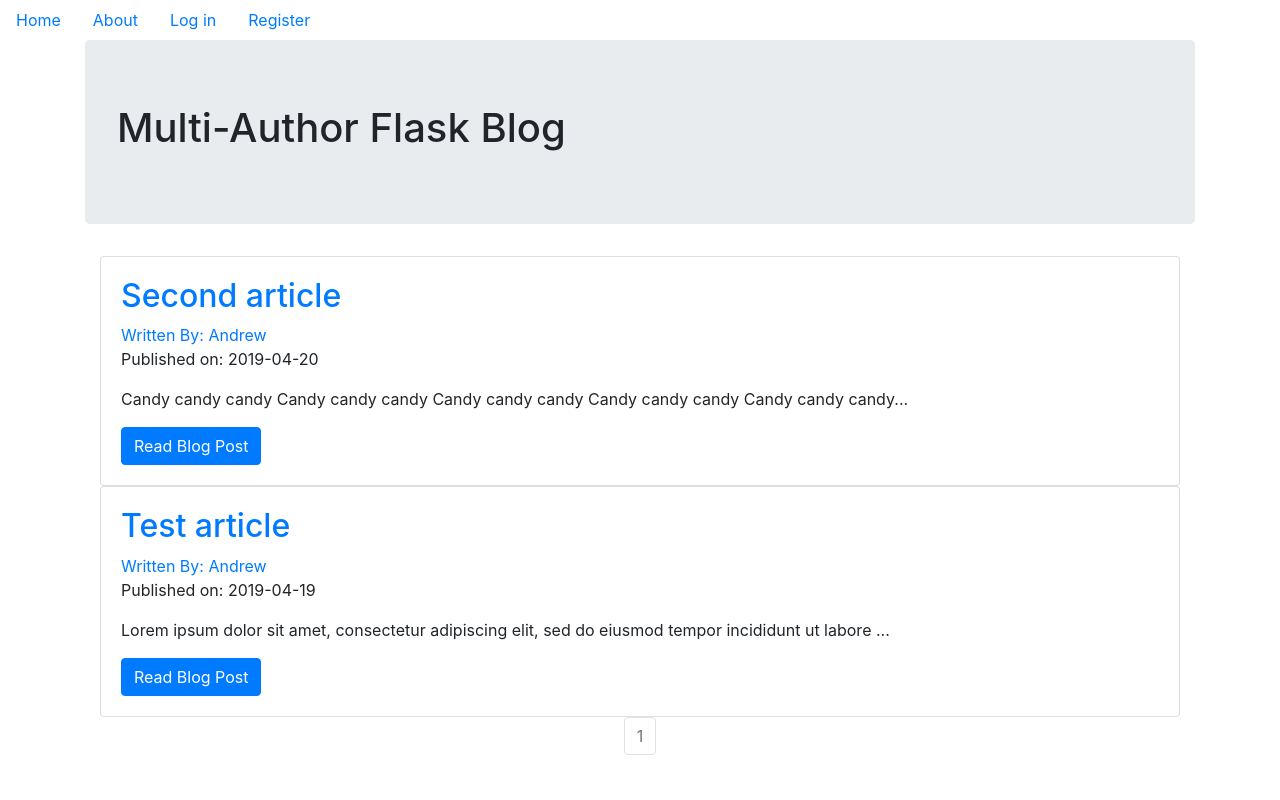
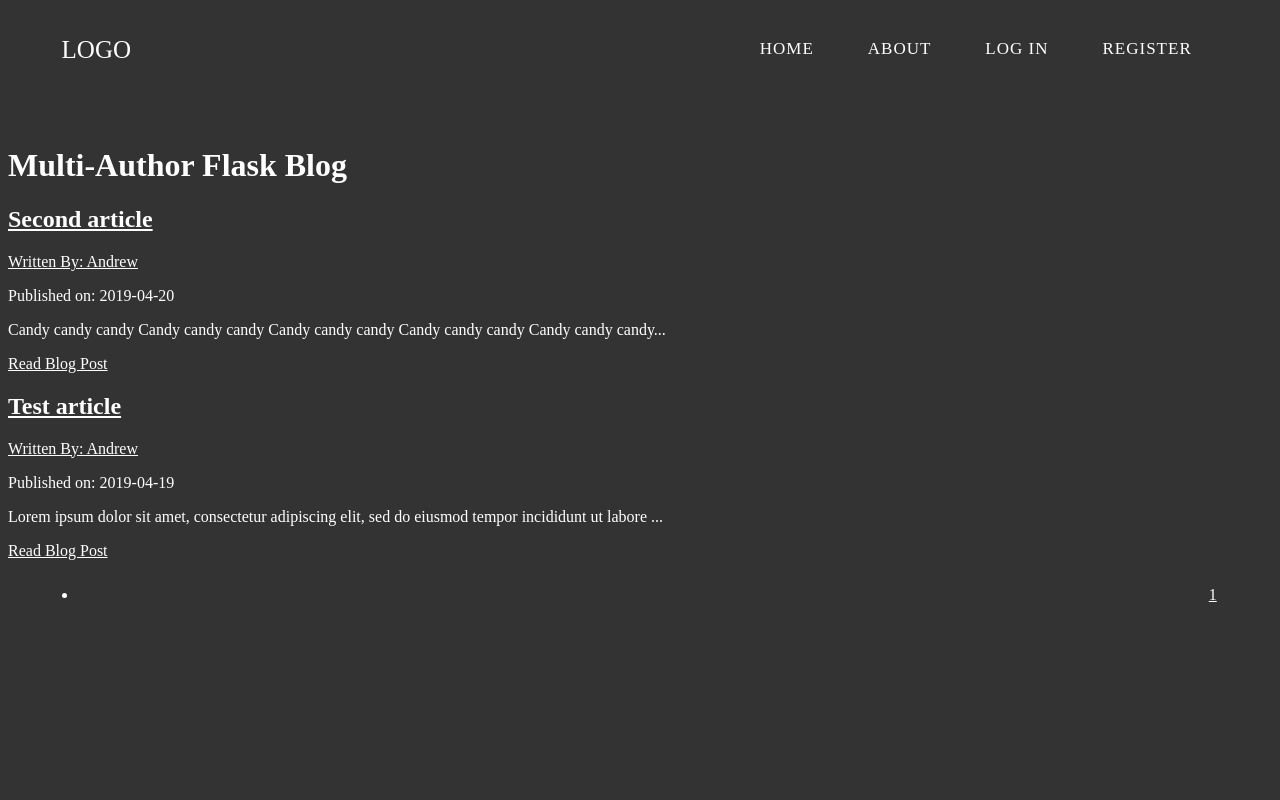
Before and after one commit to DivnychAndrii/-multi_author_blog, a Flask app: page / in a window 1280 px wide. Run offline with Flask 2, Linux system fonts and the light colour scheme; data comes from the database, SQL or seed files in the repository; some libraries are stand-ins or nearby versions.

Commit message:
Changed Nav bar and Log in window as on picture in ReadMe file

```diff
--- /dev/null
+++ b/companyblog/static/base.css
@@ -0,0 +1,56 @@
+*{
+  outline: 0;
+  box-sizing: border-box;
+  color: white;
+}
+.menu-area li a {
+  text-decoration: none;
+}
+.menu-area li {
+  list-style-type: none;
+}
+
+nav {
+  position: relative;
+  width: calc(100% - 60px);
+  margin: 0 auto;
+  padding: 10px 0;
+  text-align: right;
+  padding-right: 2%;
+}
+.logo {
+    width: 15%;
+    float: left;
+    padding: 18px 0;
+    text-transform: uppercase;
+    color: #fff;
+    font-size: 25px;
+    text-align: left;
+    padding-left: 2%;
+}
+.menu-area li {
+    display: inline-block;
+}
+.menu-area a {
+    color: white;
+    font-weight: 400;
+    letter-spacing: 1px;
+    text-transform: uppercase;
+    display: block;
+    padding: 0 25px;
+    font-size: 17px;
+    line-height: 30px;
+    position: relative;
+    z-index: 1;
+    border-radius: 20px;
+    transition: 0.25s;
+}
+.menu-area a:hover {
+  background: -webkit-linear-gradient(#a410ff, #3161ff);
+  -webkit-background-clip: text;
+  -webkit-text-fill-color: transparent;
+
+}
+.menu-area a:hover:after {
+    transform: translateY(-50%) rotate(-35deg);
+}
--- a/companyblog/templates/base.html
+++ b/companyblog/templates/base.html
@@ -1,30 +1,33 @@
 <!DOCTYPE html>
 <html lang="en" dir="ltr">
   <head>
-    <link rel="stylesheet" href="https://stackpath.bootstrapcdn.com/bootstrap/4.3.1/css/bootstrap.min.css" integrity="sha384-ggOyR0iXCbMQv3Xipma34MD+dH/1fQ784/j6cY/iJTQUOhcWr7x9JvoRxT2MZw1T" crossorigin="anonymous">
-    <script src="https://code.jquery.com/jquery-3.3.1.slim.min.js" integrity="sha384-q8i/X+965DzO0rT7abK41JStQIAqVgRVzpbzo5smXKp4YfRvH+8abtTE1Pi6jizo" crossorigin="anonymous"></script>
-    <script src="https://cdnjs.cloudflare.com/ajax/libs/popper.js/1.14.7/umd/popper.min.js" integrity="sha384-UO2eT0CpHqdSJQ6hJty5KVphtPhzWj9WO1clHTMGa3JDZwrnQq4sF86dIHNDz0W1" crossorigin="anonymous"></script>
-    <script src="https://stackpath.bootstrapcdn.com/bootstrap/4.3.1/js/bootstrap.min.js" integrity="sha384-JjSmVgyd0p3pXB1rRibZUAYoIIy6OrQ6VrjIEaFf/nJGzIxFDsf4x0xIM+B07jRM" crossorigin="anonymous"></script>
+
     <meta charset="utf-8">
     <title></title>
+    <link rel="stylesheet" href="{{ url_for('static', filename='base.css') }}"/>
   </head>
-  <body>
-    <ul class="nav">
-      <li class="nav-link"><a href="{{url_for("core.index")}}">Home</a></li>
-      <li class="nav-link"><a href="{{url_for("core.info")}}">About</a></li>
+  <body style="background-color: #333">
+      <div class="header">
+        <nav>
+        <div class="logo">Logo</div>
+          <ul class="menu-area">
+            <li><a href="{{url_for("core.index")}}">Home</a></li>
+            <li><a href="{{url_for("core.info")}}">About</a></li>
             {% if current_user.is_authenticated %}
-      <li class="nav-link"><a href="{{url_for("users.logout")}}">Log out</a></li>
-      <li class="nav-link"><a href="{{url_for("users.account")}}">Account</a></li>
-      <li class="nav-link"><a href="{{url_for("blog_posts.create_post")}}">Create Post</a></li>
+            <li><a href="{{url_for("users.logout")}}">Log out</a></li>
+            <li><a href="{{url_for("users.account")}}">Account</a></li>
+            <li><a href="{{url_for("blog_posts.create_post")}}">Create a post</a></li>
             {%  else  %}
-      <li class="nav-link"><a href="{{url_for("users.login")}}">Log in</a></li>
-      <li class="nav-link"><a href="{{url_for("users.register")}}">Register</a></li>
+            <li><a href="{{url_for("users.login")}}">Log in</a></li>
+            <li><a href="{{url_for("users.register")}}">Register</a></li>
             {% endif %}
             </ul>
-<div class="container">
+        </nav>
+      </div>
+      <br>
+      <br>
       {% block content %}
 
       {% endblock %}
-</div>
   </body>
 </html>
--- a/companyblog/templates/index.html
+++ b/companyblog/templates/index.html
@@ -1,32 +1,32 @@
 {% extends "base.html" %}
 {% block content %}
-  <div class="jumbotron">
+  <div>
     <h1>Multi-Author Flask Blog </h1>
   </div>
-  <div class="container">
+  <div>
     {% for post in blog_posts.items %}
-    <div class="card">
-      <div class="card-body">
-        <h2><a class="card-title" href="  {{ url_for('blog_posts.blog_post', blog_post_id=post.id) }}">{{ post.title }}</a></h2>
+    <div>
+      <div>
+        <h2><a href="  {{ url_for('blog_posts.blog_post', blog_post_id=post.id) }}">{{ post.title }}</a></h2>
         <a href="{{ url_for('users.user_posts', username=post.author.username) }}">Written By: {{ post.author.username }}</a>
         <p>Published on: {{ post.date.strftime('%Y-%m-%d') }}</p>
-        <p class="card-text">{{ post.text[:100] }}...</p>
-        <a href="{{ url_for('blog_posts.blog_post', blog_post_id=post.id) }}" class="btn btn-primary">Read Blog Post</a>
+        <p>{{ post.text[:100] }}...</p>
+        <a href="{{ url_for('blog_posts.blog_post', blog_post_id=post.id) }}">Read Blog Post</a>
       </div>
     </div>
     {% endfor %}
 
   </div>
-  <nav aria-label="Page navigation example">
-    <ul class="pagination justify-content-center">
+  <nav>
+    <ul>
       {% for page_num in blog_posts.iter_pages(left_edge=1,right_edge=1, left_current=1, right_current=2) %}
         {% if blog_posts.page == page_num %}
-          <li class="page-item disabled">
-            <a class="page-link" href="url_for("core.index", page=page_num)">{{ page_num }}</a>
+          <li>
+            <a href="url_for("core.index", page=page_num)">{{ page_num }}</a>
           </li>
         {% else %}
-        <li class="page-item">
-          <a class="page-link" href="url_for("core.index", page=page_num)">{{ page_num }}</a>
+        <li>
+          <a href="url_for("core.index", page=page_num)">{{ page_num }}</a>
         {% endif %}
       {% endfor %}
     </ul>
```
Also changed, not shown: companyblog/static/login.css (added, +66 -0 lines), companyblog/templates/login.html (+19 -6 lines). Lines whose indentation alone changed are shown as unchanged.
